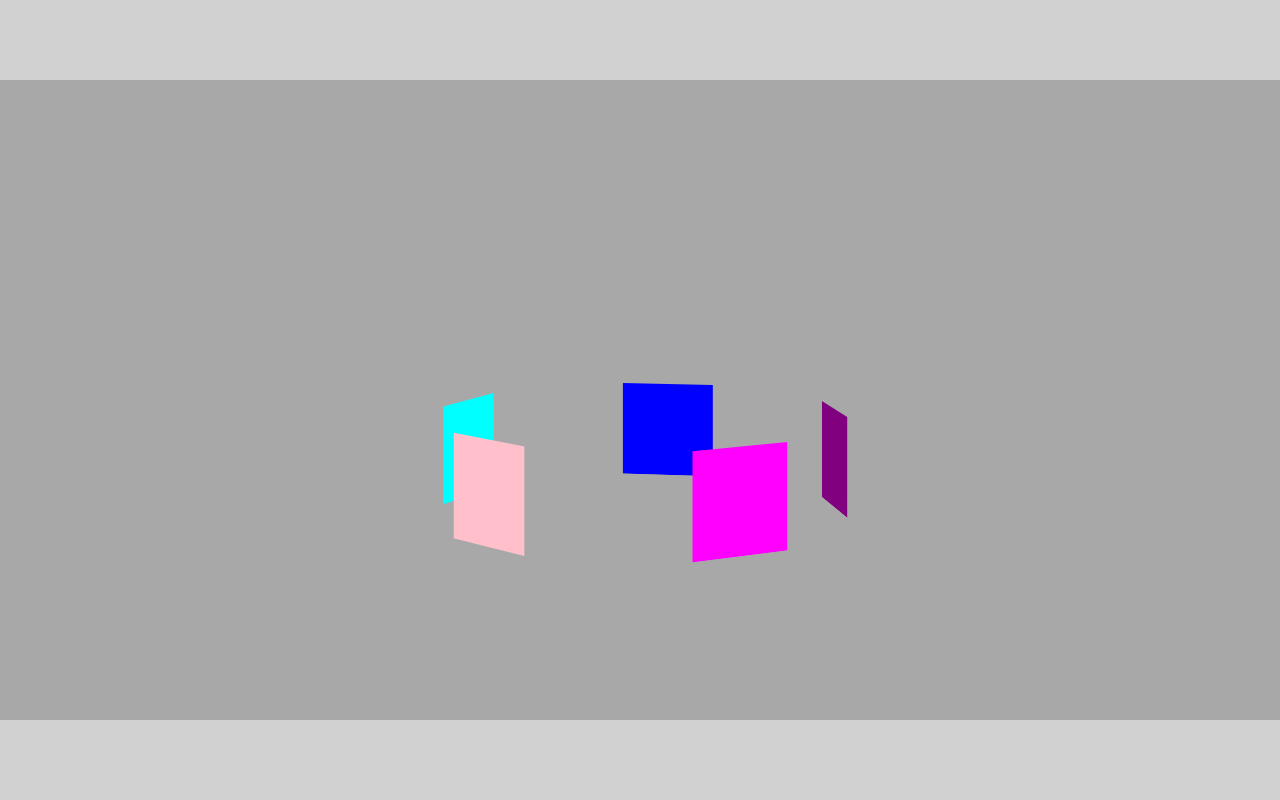
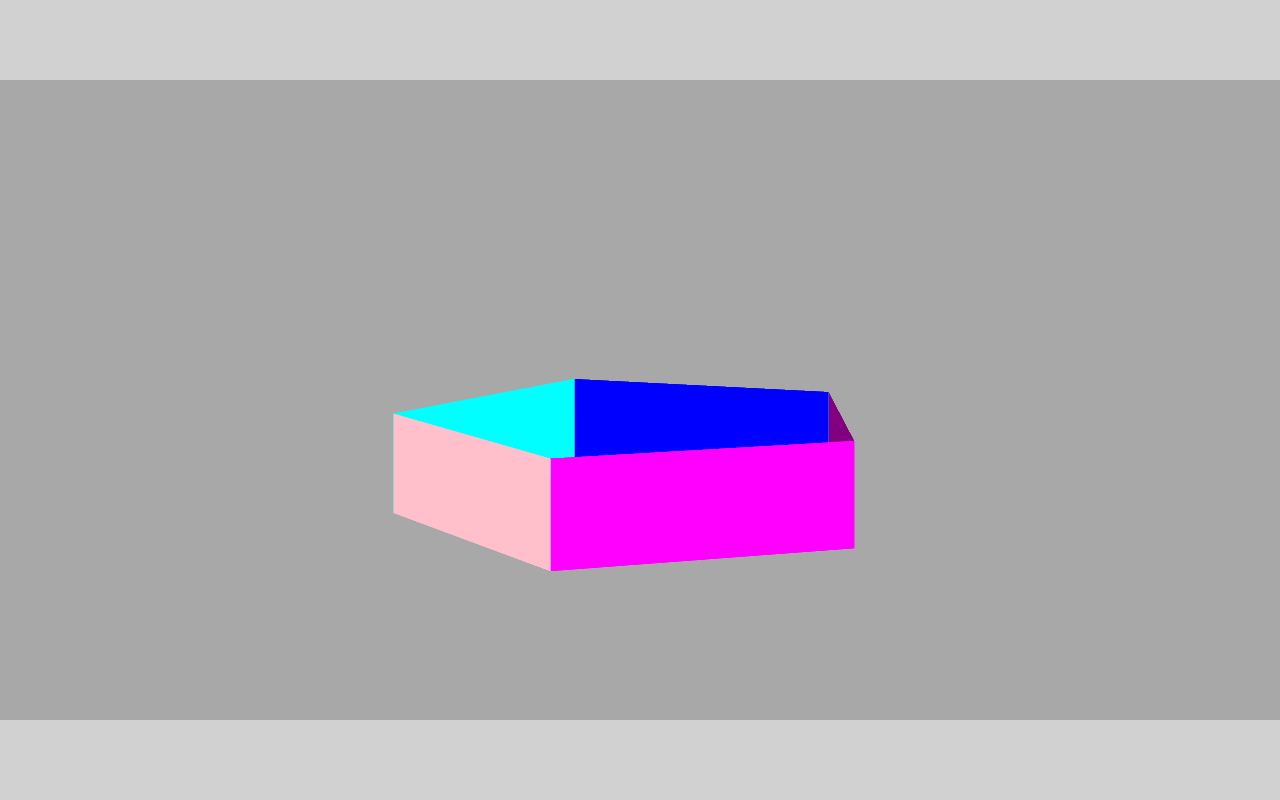
Before and after one commit to wystler/css-animated-carousel, a React (Create React App) app: page / in a window 1280 px wide. Shown: the top 800 px of the page. Built offline with nearby package versions, Linux system fonts and the light colour scheme.

Commit message:
set default slide width to not overlap adjacent slides

```diff
--- a/src/Slide.jsx
+++ b/src/Slide.jsx
@@ -23,6 +23,7 @@ export const Slide = (props) => {
         className="slide"
         onAnimationIteration={() => setCount(count + 1)}
         style={{
+            minWidth:`${400*Math.tan(Math.PI/numberOfSlides)}px`,
             animationDelay:`${animationDelay}s`,
             animationDuration:`${rotationTime}s`,
             animationPlayState:animationPlayState,
--- a/src/css/App.css
+++ b/src/css/App.css
@@ -43,13 +43,12 @@
 }
 
 .slide {
-    width:100px;
     height:100px;
     position:absolute;
     animation: spin infinite linear;
 }
 
 @keyframes spin {
-    0% {transform: rotateY(-80deg) translateZ(200px) scale(var(--slideScale)) rotateZ(0deg) ;}
-    100% {transform: rotateY(280deg) translateZ(200px) scale(var(--slideScale)) rotateZ(var(--slideRoll)) ;}
+    0% {transform: rotateY(-90deg) translateZ(200px) scale(var(--slideScale)) rotateZ(0deg) ;}
+    100% {transform: rotateY(270deg) translateZ(200px) scale(var(--slideScale)) rotateZ(var(--slideRoll)) ;}
 }
```
